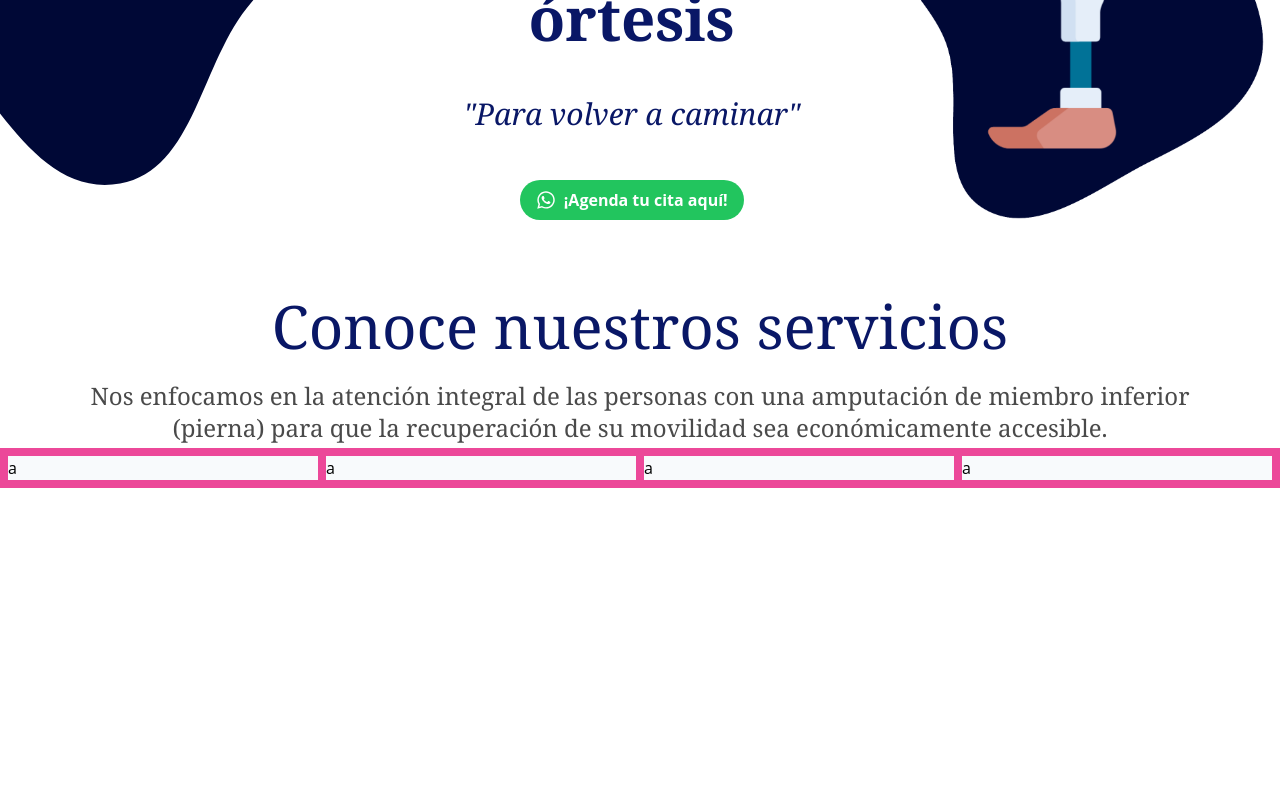
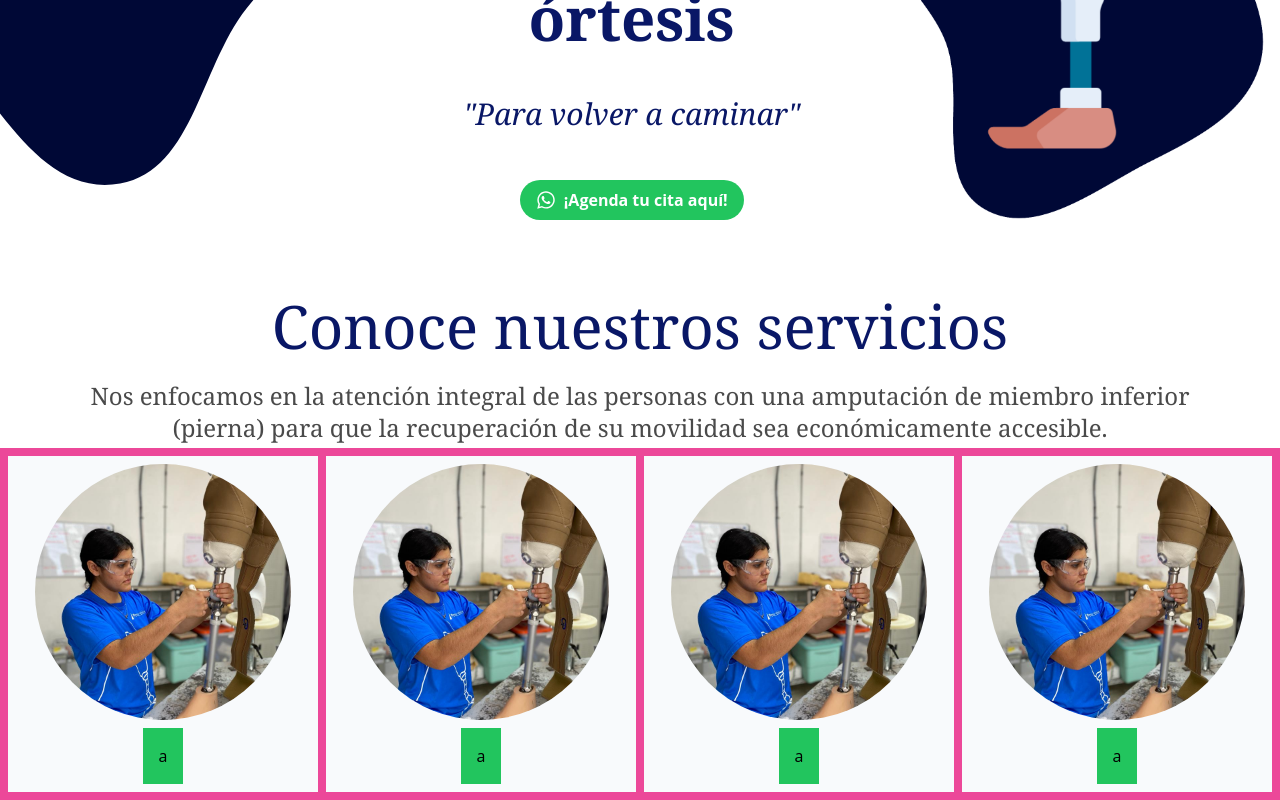
Before and after one commit to LuzPaty02/nuevaVersionProactible, a React (Vite) app in the folder proactibleNewVersion/: page / in a window 1280 px wide. Shown: the part 316-1116 px from the top of the page. Before the commit the page ends 804 px from the top, so only its background shows below. Built offline with nearby package versions, Linux system fonts and the light colour scheme.

Commit message:
estructura service row

```diff
--- a/proactibleNewVersion/src/pages/Inicio/home_components/ServiceRow.jsx
+++ b/proactibleNewVersion/src/pages/Inicio/home_components/ServiceRow.jsx
@@ -1,12 +1,49 @@
 import React from "react";
+import fabricacion from "../../../assets/images/images/gallery/fabricacion.jpg";
 
 export default function ServiceRow() {
-    return (
-        <div className="bg-pink-500 grid grid-cols-1 md:grid-cols-2 lg:grid-cols-4 gap-2 p-2">
-            <div className="bg-slate-50 flex-1">a</div>
-            <div className="bg-slate-50 flex-1">a</div>
-            <div className="bg-slate-50 flex-1">a</div>
-            <div className="bg-slate-50 flex-1">a</div>
+  return (
+    <div className="bg-pink-500 grid grid-cols-1 md:grid-cols-2 lg:grid-cols-4 gap-2 p-2">
+      <div className="bg-slate-50 flex flex-col items-center justify-center p-2">
+        <div className="w-64 h-64 rounded-full overflow-hidden mb-2">
+          <img
+            src={fabricacion}
+            alt="protesis"
+            className="w-full h-full object-cover"
+          />
         </div>
-    );
+        <div className="bg-green-500 p-4">a</div>
+      </div>
+      <div className="bg-slate-50 flex flex-col items-center justify-center p-2">
+        <div className="w-64 h-64 rounded-full overflow-hidden mb-2">
+          <img
+            src={fabricacion}
+            alt="protesis"
+            className="w-full h-full object-cover"
+          />
+        </div>
+        <div className="bg-green-500 p-4">a</div>
+      </div>
+      <div className="bg-slate-50 flex flex-col items-center justify-center p-2">
+        <div className="w-64 h-64 rounded-full overflow-hidden mb-2">
+          <img
+            src={fabricacion}
+            alt="protesis"
+            className="w-full h-full object-cover"
+          />
+        </div>
+        <div className="bg-green-500 p-4">a</div>
+      </div>
+      <div className="bg-slate-50 flex flex-col items-center justify-center p-2">
+        <div className="w-64 h-64 rounded-full overflow-hidden mb-2">
+          <img
+            src={fabricacion}
+            alt="protesis"
+            className="w-full h-full object-cover"
+          />
+        </div>
+        <div className="bg-green-500 p-4">a</div>
+      </div>
+    </div>
+  );
 }
```
